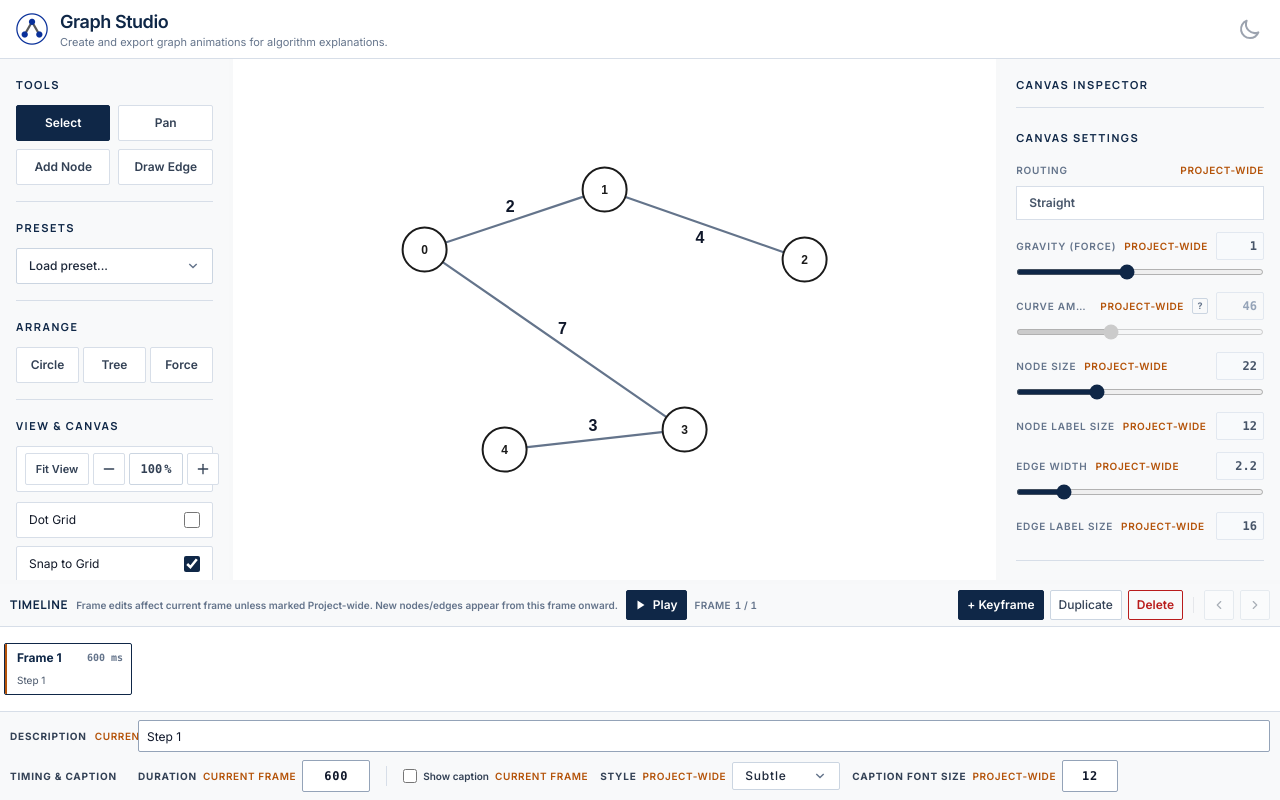
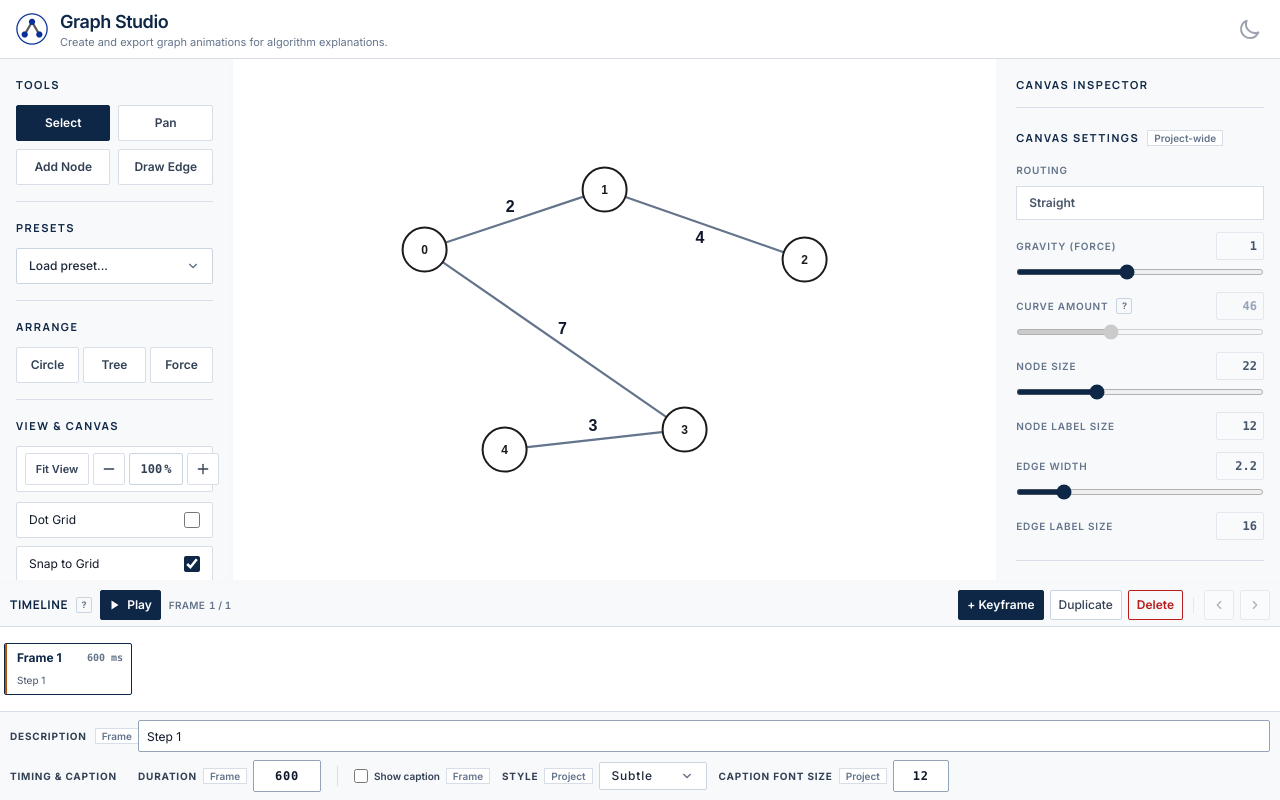
Before and after one commit to cpinitiative/graph-viz, a React (Vite) app: page / in a window 1280 px wide. Built offline with nearby package versions, Linux system fonts and the light colour scheme.

Commit message:
Refine Temporalism scope UI

```diff
--- a/src/components/visualizers/Graphs/graphStudio/PropertyPanel.jsx
+++ b/src/components/visualizers/Graphs/graphStudio/PropertyPanel.jsx
@@ -24,9 +24,9 @@ const bodyTextClass = 'text-xs text-[#334155] dark:text-[#E2E8F0]';
 const fieldLabelClass =
   'text-[10px] font-semibold uppercase tracking-[0.08em] text-[#64748B] dark:text-[#94A3B8]';
 const scopeLabelClass =
-  'shrink-0 text-[10px] font-semibold uppercase tracking-[0.06em] text-[#B45309] dark:text-[#FBBF24]';
+  'shrink-0 border border-[#D7DEE8] bg-[#FFFFFF] px-1.5 py-0.5 text-[10px] font-semibold normal-case leading-none tracking-normal text-[#64748B] dark:border-[#475569] dark:bg-[#111827] dark:text-[#CBD5E1]';
 const overrideIndicatorClass =
-  'text-[10px] font-semibold text-[#B45309] dark:text-[#FBBF24]';
+  'text-[10px] font-semibold text-[#7C2D12] dark:text-[#FDBA74]';
 const inlineActionButtonClass =
   'text-[10px] font-bold uppercase tracking-[0.04em] text-[#0F2747] underline-offset-2 hover:underline focus:outline-none focus-visible:ring-1 focus-visible:ring-[#0F2747] dark:text-[#BFDBFE] dark:focus-visible:ring-[#60A5FA]';
 const compactNumberInputClass =
@@ -217,10 +217,11 @@ const PanelShell = ({ title, inspectorType, headerAction, children }) => (
   </div>
 );
 
-const Section = ({ title, help, children }) => (
+const Section = ({ title, scope, help, children }) => (
   <section className="space-y-3 border-b border-[#D7DEE8] pb-5 last:border-b-0 dark:border-[#334155]">
     <div className="flex items-center gap-2">
       <div className={sectionTitleClass}>{title}</div>
+      <ScopeLabel scope={scope} />
       {help}
     </div>
     {children}
@@ -236,8 +237,8 @@ const Field = ({
   children,
 }) => (
   <div className="block space-y-1.5">
-    <div className="flex items-center justify-between gap-2">
-      <span className={fieldLabelClass}>{label}</span>
+    <div className="flex min-w-0 items-center justify-between gap-2">
+      <span className={`${fieldLabelClass} min-w-0 truncate`}>{label}</span>
       <ScopeLabel scope={scope} />
     </div>
     {children}
@@ -306,7 +307,7 @@ const ToggleRow = ({
   <div className="space-y-1">
     <label className={toggleRowClass}>
       <span className="flex min-w-0 items-center gap-2">
-        <span className={fieldLabelClass}>{label}</span>
+        <span className={`${fieldLabelClass} min-w-0 truncate`}>{label}</span>
         <ScopeLabel scope={scope} />
       </span>
       <input
@@ -642,7 +643,7 @@ const NodeInspector = ({
           </Field>
           <Field
             label="Status / Style"
-            scope="Current frame"
+            scope="Frame"
             hasOverride={frameOverrides.status}
             onResetOverride={() => onResetOverride?.('status')}
             onApplyToAll={() => onApplyToAllFrames?.({ status: nodeStatus })}
@@ -663,7 +664,7 @@ const NodeInspector = ({
             value={nodeColor}
             fallback="#3b82f6"
             placeholder="#22c55e or blank"
-            scope="Current frame"
+            scope="Frame"
             hasOverride={frameOverrides.color}
             onResetOverride={() => onResetOverride?.('color')}
             onApplyToAll={() => onApplyToAllFrames?.({ color: nodeColor })}
@@ -672,7 +673,7 @@ const NodeInspector = ({
           <ToggleRow
             label="Visible"
             checked={nodeVisible}
-            scope="Current frame"
+            scope="Frame"
             hasOverride={frameOverrides.visible}
             onResetOverride={() => onResetOverride?.('visible')}
             onApplyToAll={() => onApplyToAllFrames?.({ visible: nodeVisible })}
@@ -752,7 +753,7 @@ const EdgeInspector = ({
             value={edgeColor}
             fallback="#64748b"
             placeholder="#64748b"
-            scope="Current frame"
+            scope="Frame"
             hasOverride={frameOverrides.color}
             onResetOverride={() => onResetOverride?.('color')}
             onApplyToAll={() => onApplyToAllFrames?.({ color: edgeColor })}
@@ -761,7 +762,7 @@ const EdgeInspector = ({
           <ToggleRow
             label="Visible"
             checked={edgeVisible}
-            scope="Current frame"
+            scope="Frame"
             hasOverride={frameOverrides.visible}
             onResetOverride={() => onResetOverride?.('visible')}
             onApplyToAll={() => onApplyToAllFrames?.({ visible: edgeVisible })}
@@ -799,16 +800,15 @@ const GlobalSettingsPanel = ({
 
   return (
     <PanelShell title="Canvas Inspector" inspectorType="canvas">
-      <Section title="Canvas Settings">
+      <Section title="Canvas Settings" scope="Project-wide">
         <div className="space-y-3">
-          <Field label="Routing" scope="Project-wide">
+          <Field label="Routing">
             <div className="border border-[#D7DEE8] bg-[#FFFFFF] px-3 py-2 text-xs font-semibold text-[#475569] dark:border-[#475569] dark:bg-[#1E293B] dark:text-[#CBD5E1]">
               {edgeRouting === EDGE_ROUTING.bezier ? 'Curved' : 'Straight'}
             </div>
           </Field>
           <RangeControl
             label="Gravity (force)"
-            scope="Project-wide"
             value={globalSettings.forceStrength}
             min="0.2"
             max="2"
@@ -817,7 +817,6 @@ const GlobalSettingsPanel = ({
           />
           <RangeControl
             label="Curve Amount"
-            scope="Project-wide"
             value={globalSettings.edgeCurvature}
             min="0"
             max="120"
@@ -833,7 +832,6 @@ const GlobalSettingsPanel = ({
           />
           <RangeControl
             label="Node size"
-            scope="Project-wide"
             value={globalSettings.nodeSize ?? 22}
             min="12"
             max="44"
@@ -842,7 +840,6 @@ const GlobalSettingsPanel = ({
           />
           <NumberControl
             label="Node Label Size"
-            scope="Project-wide"
             value={
               globalSettings.nodeLabelFontSize ??
               getDefaultNodeLabelFontSize(globalSettings.nodeSize)
@@ -857,7 +854,6 @@ const GlobalSettingsPanel = ({
           />
           <RangeControl
             label="Edge width"
-            scope="Project-wide"
             value={globalSettings.edgeWidth ?? 2.2}
             min="1"
             max="8"
@@ -866,7 +862,6 @@ const GlobalSettingsPanel = ({
           />
           <NumberControl
             label="Edge Label Size"
-            scope="Project-wide"
             value={
               globalSettings.edgeLabelFontSize ??
               getDefaultEdgeLabelFontSize(globalSettings.edgeWidth)
--- a/src/components/visualizers/Graphs/graphStudio/TimelinePanel.jsx
+++ b/src/components/visualizers/Graphs/graphStudio/TimelinePanel.jsx
@@ -1,4 +1,4 @@
-import { useRef, useState } from 'react';
+import { useId, useRef, useState } from 'react';
 import {
   CAPTION_FONT_SIZE_RANGE,
   CAPTION_STYLE_OPTIONS,
@@ -23,7 +23,7 @@ const detailLabelClass =
 const detailControlLabelClass =
   'flex shrink-0 items-center gap-1.5 whitespace-nowrap text-[10px] font-bold uppercase tracking-[0.08em] text-[#334155] dark:text-[#CBD5E1]';
 const scopeLabelClass =
-  'shrink-0 text-[10px] font-semibold uppercase tracking-[0.06em] text-[#B45309] dark:text-[#FBBF24]';
+  'shrink-0 border border-[#D7DEE8] bg-[#FFFFFF] px-1.5 py-0.5 text-[10px] font-semibold normal-case leading-none tracking-normal text-[#64748B] dark:border-[#475569] dark:bg-[#111827] dark:text-[#CBD5E1]';
 const inlineActionButtonClass =
   'text-[10px] font-bold uppercase tracking-[0.04em] text-[#0F2747] underline-offset-2 hover:underline focus:outline-none focus-visible:ring-1 focus-visible:ring-[#0F2747] dark:text-[#BFDBFE] dark:focus-visible:ring-[#60A5FA]';
 const frameCardBaseClass =
@@ -31,6 +31,12 @@ const frameCardBaseClass =
 const selectedFrameCardClass = 'border-[#0F2747] dark:border-[#60A5FA]';
 const unselectedFrameCardClass =
   'border-[#D7DEE8] hover:border-[#94A3B8] hover:bg-[#F8F9FA] focus-visible:ring-1 focus-visible:ring-[#0F2747] focus-visible:ring-offset-1 focus-visible:ring-offset-[#FFFFFF] dark:border-[#334155] dark:hover:border-[#64748B] dark:hover:bg-[#233044] dark:focus-visible:ring-[#60A5FA] dark:focus-visible:ring-offset-[#0F172A]';
+const HELP_TOOLTIP_WIDTH = 276;
+const HELP_TOOLTIP_ESTIMATED_HEIGHT = 78;
+const HELP_TOOLTIP_GUTTER = 12;
+const HELP_TOOLTIP_OFFSET = 6;
+const TIMELINE_HELP_TEXT =
+  'Frame edits affect the current frame. Project-wide settings affect all frames. New nodes and edges appear from this frame onward.';
 
 const PauseIcon = () => (
   <svg width="12" height="12" viewBox="0 0 24 24" fill="currentColor">
@@ -80,6 +86,69 @@ const ChevronRightIcon = () => (
 const ScopeLabel = ({ scope }) => {
   if (!scope) return null;
   return <span className={scopeLabelClass}>{scope}</span>;
+};
+
+const TimelineHelp = () => {
+  const tooltipId = useId();
+  const buttonRef = useRef(null);
+  const [tooltipPosition, setTooltipPosition] = useState(null);
+
+  const showTooltip = () => {
+    const bounds = buttonRef.current?.getBoundingClientRect();
+    if (!bounds) return;
+
+    const maxLeft = Math.max(
+      HELP_TOOLTIP_GUTTER,
+      window.innerWidth - HELP_TOOLTIP_WIDTH - HELP_TOOLTIP_GUTTER
+    );
+    const left = Math.min(maxLeft, Math.max(HELP_TOOLTIP_GUTTER, bounds.left));
+    const belowTop = bounds.bottom + HELP_TOOLTIP_OFFSET;
+    const aboveTop =
+      bounds.top - HELP_TOOLTIP_ESTIMATED_HEIGHT - HELP_TOOLTIP_OFFSET;
+    const top =
+      belowTop + HELP_TOOLTIP_ESTIMATED_HEIGHT <=
+      window.innerHeight - HELP_TOOLTIP_GUTTER
+        ? belowTop
+        : Math.max(HELP_TOOLTIP_GUTTER, aboveTop);
+
+    setTooltipPosition({ left, top });
+  };
+
+  const hideTooltip = () => setTooltipPosition(null);
+
+  return (
+    <span className="inline-flex items-center">
+      <button
+        ref={buttonRef}
+        type="button"
+        aria-label="Timeline temporal model help"
+        aria-describedby={tooltipId}
+        className="flex h-4 w-4 items-center justify-center rounded-sm border border-[#CBD5E1] bg-transparent text-[9px] font-bold leading-none text-[#64748B] transition-colors hover:border-[#94A3B8] hover:text-[#334155] focus:outline-none focus-visible:ring-1 focus-visible:ring-[#0F2747] dark:border-[#475569] dark:text-[#94A3B8] dark:hover:text-[#E2E8F0] dark:focus-visible:ring-[#60A5FA]"
+        onBlur={hideTooltip}
+        onFocus={showTooltip}
+        onMouseEnter={showTooltip}
+        onMouseLeave={hideTooltip}
+      >
+        ?
+      </button>
+      <span id={tooltipId} className="sr-only">
+        {TIMELINE_HELP_TEXT}
+      </span>
+      {tooltipPosition && (
+        <span
+          role="tooltip"
+          className="pointer-events-none fixed z-50 w-[276px] border border-[#CBD5E1] bg-[#FFFFFF] p-2 text-[10px] font-medium normal-case leading-relaxed tracking-normal text-[#334155] shadow-[0_8px_24px_#0F172A1F] dark:border-[#475569] dark:bg-[#0F172A] dark:text-[#E2E8F0]"
+          data-testid="timeline-temporal-help-tooltip"
+          style={{
+            left: `${tooltipPosition.left}px`,
+            top: `${tooltipPosition.top}px`,
+          }}
+        >
+          {TIMELINE_HELP_TEXT}
+        </span>
+      )}
+    </span>
+  );
 };
 
 const DurationInput = ({ durationMs, onCommit }) => {
@@ -217,14 +286,11 @@ const TimelinePanel = ({
       tabIndex="0"
     >
       <div className="flex shrink-0 flex-wrap items-center justify-between gap-1.5 border-b border-[#D7DEE8] bg-[#F8F9FA] px-2.5 py-1.5 dark:border-[#334155] dark:bg-[#111827]">
-        <div className="flex items-center gap-2">
+        <div className="flex min-w-0 items-center gap-2">
           <div className="font-manrope text-xs font-bold uppercase tracking-wider text-[#0F2747] dark:text-[#F8FAFC]">
             Timeline
           </div>
-          <div className="basis-full text-[10px] font-semibold text-[#64748B] dark:text-[#94A3B8] lg:basis-auto">
-            Frame edits affect current frame unless marked Project-wide. New
-            nodes/edges appear from this frame onward.
-          </div>
+          <TimelineHelp />
           <button
             type="button"
             className={playbackButtonClass}
@@ -389,7 +455,7 @@ const TimelinePanel = ({
           <label className="grid min-w-0 grid-cols-1 gap-1.5 sm:grid-cols-[116px_minmax(0,1fr)] sm:items-center sm:gap-3">
             <span className="flex items-center gap-2">
               <span className={detailLabelClass}>Description</span>
-              <ScopeLabel scope="Current frame" />
+              <ScopeLabel scope="Frame" />
             </span>
             <input
               aria-label="Frame Description"
@@ -410,7 +476,7 @@ const TimelinePanel = ({
               <div className="flex shrink-0 items-center gap-2">
                 <label className={detailControlLabelClass}>
                   <span>Duration</span>
-                  <ScopeLabel scope="Current frame" />
+                  <ScopeLabel scope="Frame" />
                   <DurationInput
                     key={`${steps[currentFrame]?.id ?? currentFrame}-${steps[currentFrame]?.durationMs ?? 600}`}
                     durationMs={steps[currentFrame]?.durationMs ?? 600}
@@ -434,11 +500,11 @@ const TimelinePanel = ({
                     type="checkbox"
                   />
                   <span>Show caption</span>
-                  <ScopeLabel scope="Current frame" />
+                  <ScopeLabel scope="Frame" />
                 </label>
                 {hasCaptionVisibleOverride && (
                   <span className="flex shrink-0 items-center gap-2">
-                    <span className="text-[10px] font-semibold text-[#B45309] dark:text-[#FBBF24]">
+                    <span className="text-[10px] font-semibold text-[#7C2D12] dark:text-[#FDBA74]">
                       Current frame override
                     </span>
                     <button
@@ -452,7 +518,7 @@ const TimelinePanel = ({
                 )}
                 <label className={detailControlLabelClass}>
                   <span>Style</span>
-                  <ScopeLabel scope="Project-wide" />
+                  <ScopeLabel scope="Project" />
                   <NativeSelect
                     aria-label="Caption Style"
                     data-testid="caption-style-select"
@@ -472,7 +538,7 @@ const TimelinePanel = ({
                 </label>
                 <label className={detailControlLabelClass}>
                   <span>Caption Font Size</span>
-                  <ScopeLabel scope="Project-wide" />
+                  <ScopeLabel scope="Project" />
                   <CaptionFontSizeInput
                     key={captionFontSize}
                     value={captionFontSize}
```
